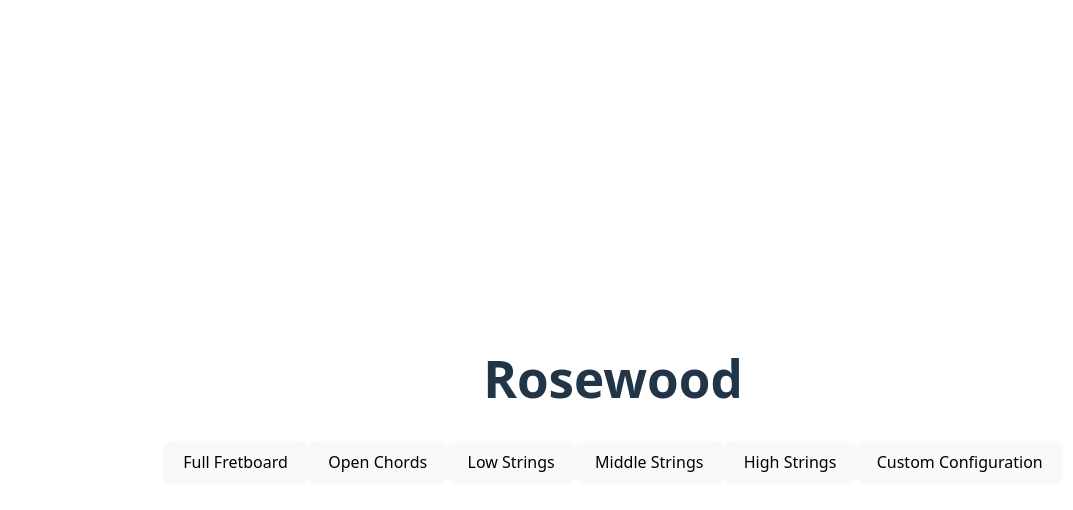
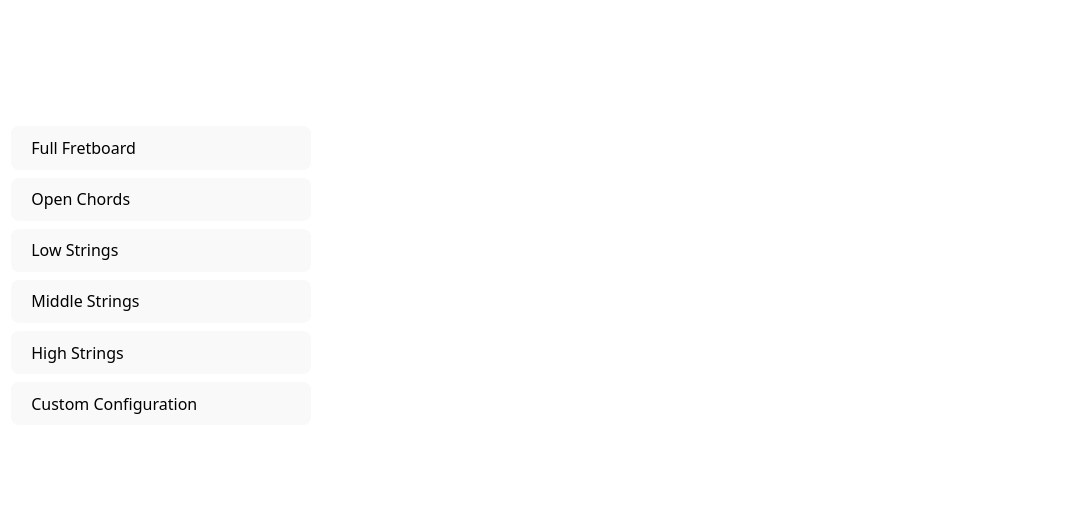
Before and after one commit to taylorlaekeman/rosewood, a React (Vite) app: page / in a window 1280 px wide. Shown: the top 510 px of the page, without its empty margins (27-1100 px from the left). Built offline with nearby package versions, Linux system fonts and the light colour scheme.

Commit message:
add fretboard colours

```diff
--- a/src/Configuration.tsx
+++ b/src/Configuration.tsx
@@ -23,9 +23,10 @@ export function Configuration({
       />
     );
   return (
-    <>
+    <div id="regimen-list">
       {PRESET_OPTIONS.map((option) => (
         <button
+          className="regimen"
           key={option.id}
           onClick={() => {
             onConfigure({
@@ -37,10 +38,13 @@ export function Configuration({
           {option.label}
         </button>
       ))}
-      <button onClick={() => setIsCustomConfiguration(true)}>
+      <button
+        className="regimen"
+        onClick={() => setIsCustomConfiguration(true)}
+      >
         Custom Configuration
       </button>
-    </>
+    </div>
   );
 }
 
--- a/src/Fretboard.tsx
+++ b/src/Fretboard.tsx
@@ -7,17 +7,14 @@ export function Fretboard({
   highlights?: Array<{ fret?: Fret; guitarString?: GuitarString }>;
 }) {
   return (
-    <svg
-      height="100%"
-      viewBox={`0 0 ${FRET_POSITIONS[11] + 12} 170`}
-      width="100%"
-    >
+    <div id="binding">
+      <svg id="fretboard" viewBox={`0 0 ${FRET_POSITIONS[11] + 12} 170`}>
         {/* nut */}
-      <line x1="45" x2="45" y1="0" y2="100%" stroke="bisque" strokeWidth="10" />
+        <line id="nut" x1="45" x2="45" y1="0" y2="100%" strokeWidth="10" />
         {FRET_POSITIONS.map((position) => (
           <line
+            className="fret"
             key={position}
-          stroke="slategrey"
             strokeWidth="4"
             x1={position}
             x2={position}
@@ -27,8 +24,8 @@ export function Fretboard({
         ))}
         {STRING_POSITIONS.map((position, i) => (
           <line
+            className="guitar-string"
             key={position}
-          stroke="grey"
             strokeWidth={STRING_WIDTHS[i]}
             x1="0"
             x2="100%"
@@ -38,43 +35,47 @@ export function Fretboard({
         ))}
         {/* fret 3 marker */}
         <circle
+          className="fret-marker"
           cx={FRET_POSITIONS[1] + (FRET_POSITIONS[2] - FRET_POSITIONS[1]) / 2}
           cy="85"
-        fill="grey"
           r="10"
         />
         {/* fret 5 marker */}
         <circle
+          className="fret-marker"
           cx={FRET_POSITIONS[3] + (FRET_POSITIONS[4] - FRET_POSITIONS[3]) / 2}
           cy="85"
-        fill="grey"
           r="10"
         />
         {/* fret 7 marker */}
         <circle
+          className="fret-marker"
           cx={FRET_POSITIONS[5] + (FRET_POSITIONS[6] - FRET_POSITIONS[5]) / 2}
           cy="85"
-        fill="grey"
           r="10"
         />
         {/* fret 9 marker */}
         <circle
+          className="fret-marker"
           cx={FRET_POSITIONS[7] + (FRET_POSITIONS[8] - FRET_POSITIONS[7]) / 2}
           cy="85"
-        fill="grey"
           r="10"
         />
         {/* fret 12 markers */}
         <circle
-        cx={FRET_POSITIONS[10] + (FRET_POSITIONS[11] - FRET_POSITIONS[10]) / 2}
+          className="fret-marker"
+          cx={
+            FRET_POSITIONS[10] + (FRET_POSITIONS[11] - FRET_POSITIONS[10]) / 2
+          }
           cy="55"
-        fill="grey"
           r="10"
         />
         <circle
-        cx={FRET_POSITIONS[10] + (FRET_POSITIONS[11] - FRET_POSITIONS[10]) / 2}
+          className="fret-marker"
+          cx={
+            FRET_POSITIONS[10] + (FRET_POSITIONS[11] - FRET_POSITIONS[10]) / 2
+          }
           cy="115"
-        fill="grey"
           r="10"
         />
         {highlights.map(({ fret, guitarString }) => {
@@ -84,9 +85,9 @@ export function Fretboard({
           if (fret === 0)
             return (
               <circle
+                className="highlighted-note"
                 cx="20"
                 cy={stringPosition}
-              fill="orange"
                 key={key}
                 r="10"
               />
@@ -94,7 +95,7 @@ export function Fretboard({
           if (fret === 1)
             return (
               <rect
-              fill="orange"
+                className="highlighted-note"
                 height="20"
                 key={key}
                 rx="10"
@@ -106,7 +107,7 @@ export function Fretboard({
             );
           return (
             <rect
-            fill="orange"
+              className="highlighted-note"
               height="20"
               key={key}
               rx="10"
@@ -118,6 +119,7 @@ export function Fretboard({
           );
         })}
       </svg>
+    </div>
   );
 }
 
--- a/src/index.css
+++ b/src/index.css
@@ -3,9 +3,10 @@
   line-height: 1.5;
   font-weight: 400;
 
-  color-scheme: light dark;
-  color: rgba(255, 255, 255, 0.87);
-  background-color: #242424;
+  color: #213547;
+  background-color: #ffffff;
+  margin: 6px;
+  box-sizing: border-box;
 
   font-synthesis: none;
   text-rendering: optimizeLegibility;
@@ -13,26 +14,21 @@
   -moz-osx-font-smoothing: grayscale;
 }
 
-a {
-  font-weight: 500;
-  color: #646cff;
-  text-decoration: inherit;
-}
-a:hover {
-  color: #535bf2;
-}
-
 body {
   margin: 0;
+  background-color: #ffffff;
+  border-radius: 4px;
   display: flex;
-  place-items: center;
-  min-width: 320px;
+  min-width: 330px;
   min-height: 100vh;
 }
 
 h1 {
+  color: #ffffff;
   font-size: 3.2em;
   line-height: 1.1;
+  margin: 0;
+  margin-bottom: 2rem;
 }
 
 button {
@@ -42,7 +38,7 @@ button {
   font-size: 1em;
   font-weight: 500;
   font-family: inherit;
-  background-color: #1a1a1a;
+  background-color: #f9f9f9;
   cursor: pointer;
   transition: border-color 0.25s;
 }
@@ -54,23 +50,57 @@ button:focus-visible {
   outline: 4px auto -webkit-focus-ring-color;
 }
 
-@media (prefers-color-scheme: light) {
-  :root {
-    color: #213547;
-    background-color: #ffffff;
-  }
-  a:hover {
-    color: #747bff;
-  }
-  button {
-    background-color: #f9f9f9;
-  }
+#root {
+  height: 100%;
+  margin: 0 auto;
+  max-width: 1280px;
+  padding: 2rem;
+  width: 100%;
 }
 
-#root {
-  max-width: 1280px;
-  margin: 0 auto;
-  padding: 2rem;
-  text-align: center;
-  width: 100%;
+#regimen-list {
+  display: flex;
+  flex-direction: column;
+  gap: 8px;
 }
+
+.regimen {
+  text-align: left;
+  width: 300px;
+}
+
+#fretboard {
+  background-color: #3d240c;
+  border-radius: 3px;
+  display: block;
+}
+
+#binding {
+  background-color: #ffffed;
+  border-radius: 3px;
+  height: 100%;
+  padding: 2px;
+}
+
+#nut {
+  stroke: bisque;
+}
+
+.fret {
+  stroke: slategrey;
+  stroke: #c0c6c7;
+}
+
+.guitar-string {
+  stroke: #727472;
+  stroke: #9a9c9c;
+}
+
+.fret-marker {
+  fill: #f8f6f0;
+  fill: #e2dfd2;
+}
+
+.highlighted-note {
+  fill: orange;
+}
```
Lines whose indentation alone changed are shown as unchanged.
